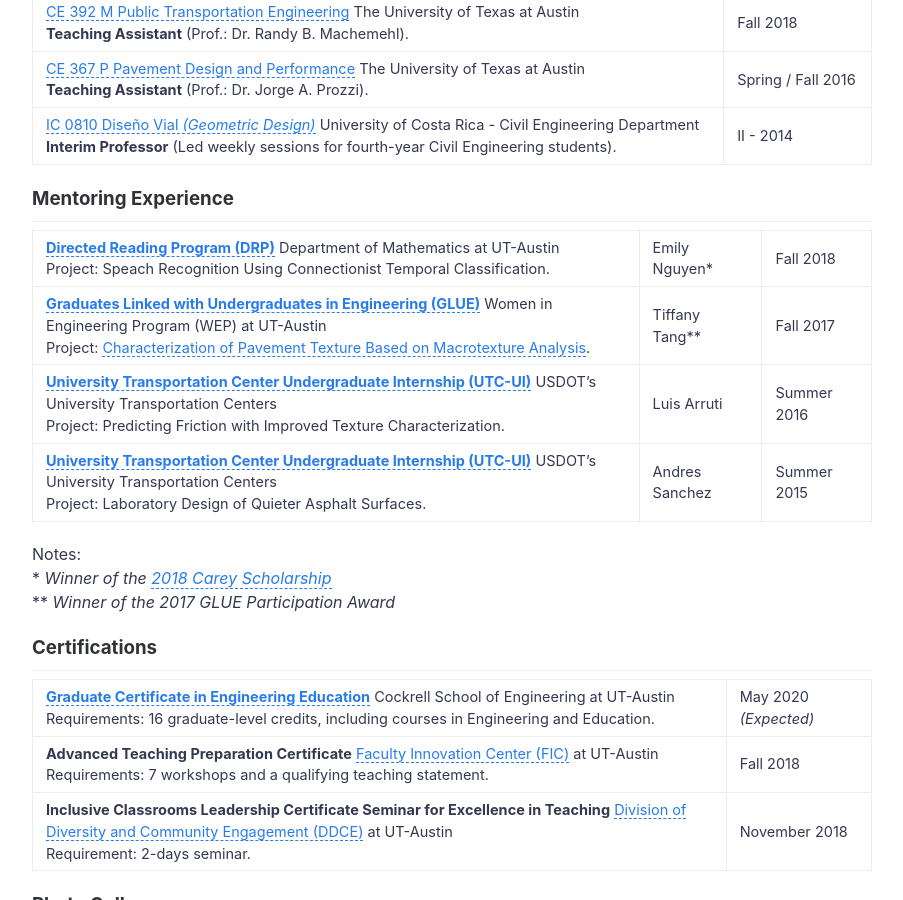
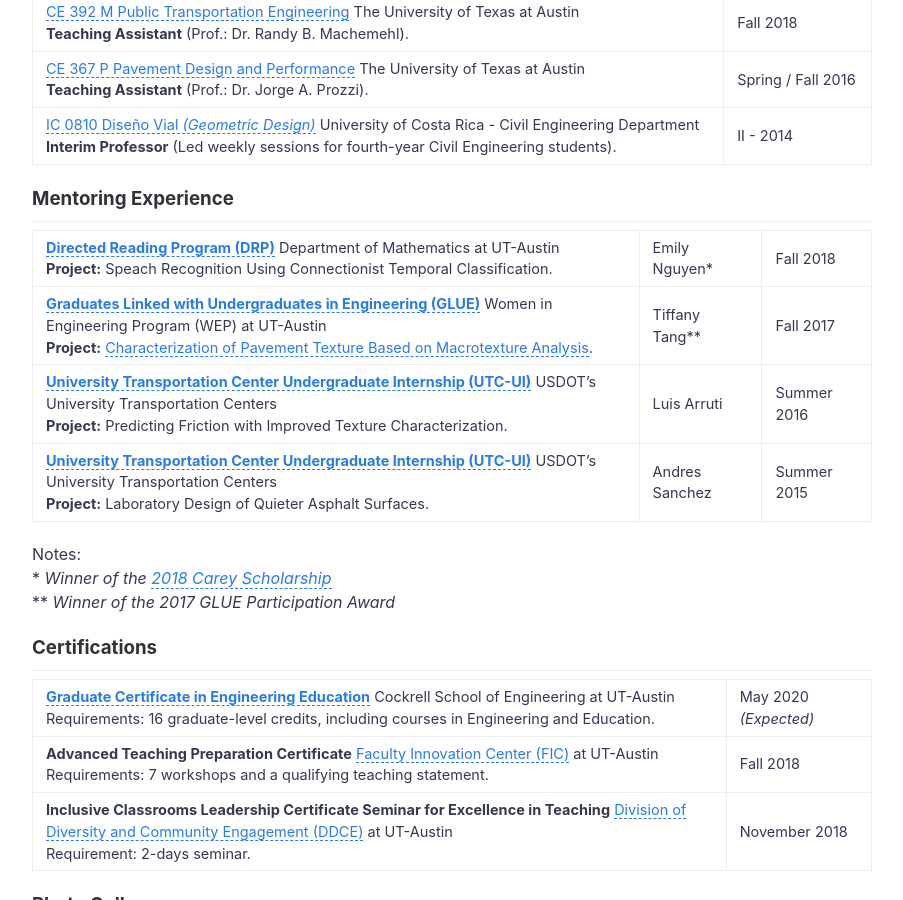
Before and after one commit to nzunigag/nzunigag.github.io, a Jekyll site: the page built from teaching.md, in a window 1280 px wide and 900 px high, scrolled down 528 px. Shown: the whole window, without its empty margins (188-1091 px from the left). Built offline with Jekyll 4.4.1, drawn with Linux system fonts in a browser that asks for light colours.

```diff
--- a/teaching.md
+++ b/teaching.md
@@ -20,10 +20,10 @@ ___
 ### Mentoring Experience
 ___
 
-<b>[Directed Reading Program (DRP)](https://web.ma.utexas.edu/users/drp/about.html)</b> Department of Mathematics at UT-Austin<br> Project: Speach Recognition Using Connectionist Temporal Classification. | Emily Nguyen*  | Fall 2018<br>
-<b>[Graduates Linked with Undergraduates in Engineering (GLUE)](http://www.engr.utexas.edu/wep/career/glue)</b> Women in Engineering Program (WEP) at UT-Austin<br> Project: [Characterization of Pavement Texture Based on Macrotexture Analysis](/downloads/2017_GLUE.pdf). | Tiffany Tang** | Fall 2017<br>
-<b>[University Transportation Center Undergraduate Internship (UTC-UI)](https://ctr.utexas.edu/research/d-stop/education/utc-undergraduate-internship/)</b> USDOT’s University Transportation Centers<br> Project: Predicting Friction with Improved Texture Characterization. | Luis Arruti | Summer 2016<br>
-<b>[University Transportation Center Undergraduate Internship (UTC-UI)](https://ctr.utexas.edu/research/d-stop/education/utc-undergraduate-internship/)</b> USDOT’s University Transportation Centers<br> Project: Laboratory Design of Quieter Asphalt Surfaces. | Andres Sanchez | Summer 2015
+<b>[Directed Reading Program (DRP)](https://web.ma.utexas.edu/users/drp/about.html)</b> Department of Mathematics at UT-Austin<br> <b>Project:</b> Speach Recognition Using Connectionist Temporal Classification. | Emily Nguyen*  | Fall 2018<br>
+<b>[Graduates Linked with Undergraduates in Engineering (GLUE)](http://www.engr.utexas.edu/wep/career/glue)</b> Women in Engineering Program (WEP) at UT-Austin<br> <b>Project:</b> [Characterization of Pavement Texture Based on Macrotexture Analysis](/downloads/2017_GLUE.pdf). | Tiffany Tang** | Fall 2017<br>
+<b>[University Transportation Center Undergraduate Internship (UTC-UI)](https://ctr.utexas.edu/research/d-stop/education/utc-undergraduate-internship/)</b> USDOT’s University Transportation Centers<br> <b>Project:</b> Predicting Friction with Improved Texture Characterization. | Luis Arruti | Summer 2016<br>
+<b>[University Transportation Center Undergraduate Internship (UTC-UI)](https://ctr.utexas.edu/research/d-stop/education/utc-undergraduate-internship/)</b> USDOT’s University Transportation Centers<br> <b>Project:</b> Laboratory Design of Quieter Asphalt Surfaces. | Andres Sanchez | Summer 2015
 
 Notes:<br>
 *<i>   Winner of the [2018 Carey Scholarship](https://www.ices.utexas.edu/about/news/531/)</i><br>
```
